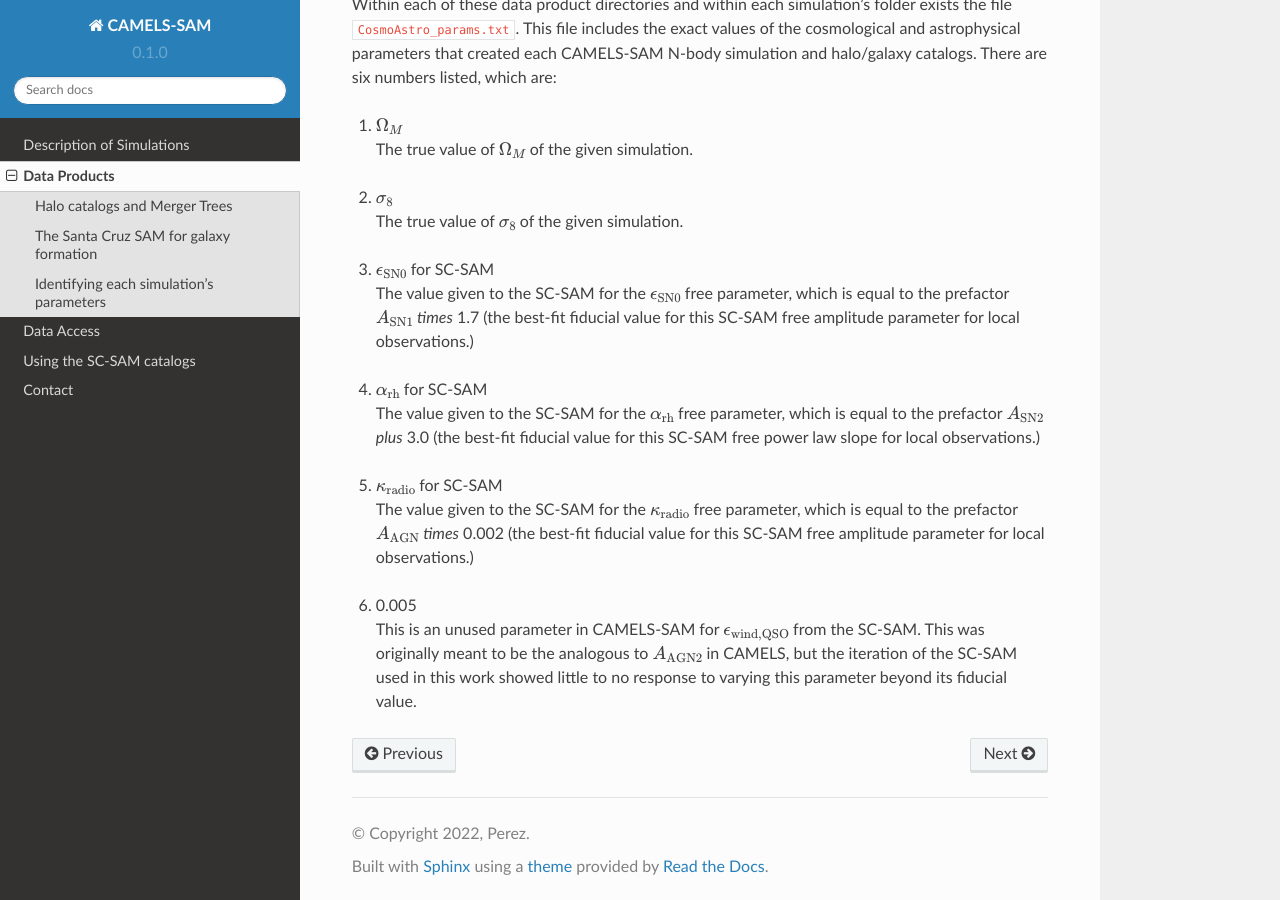
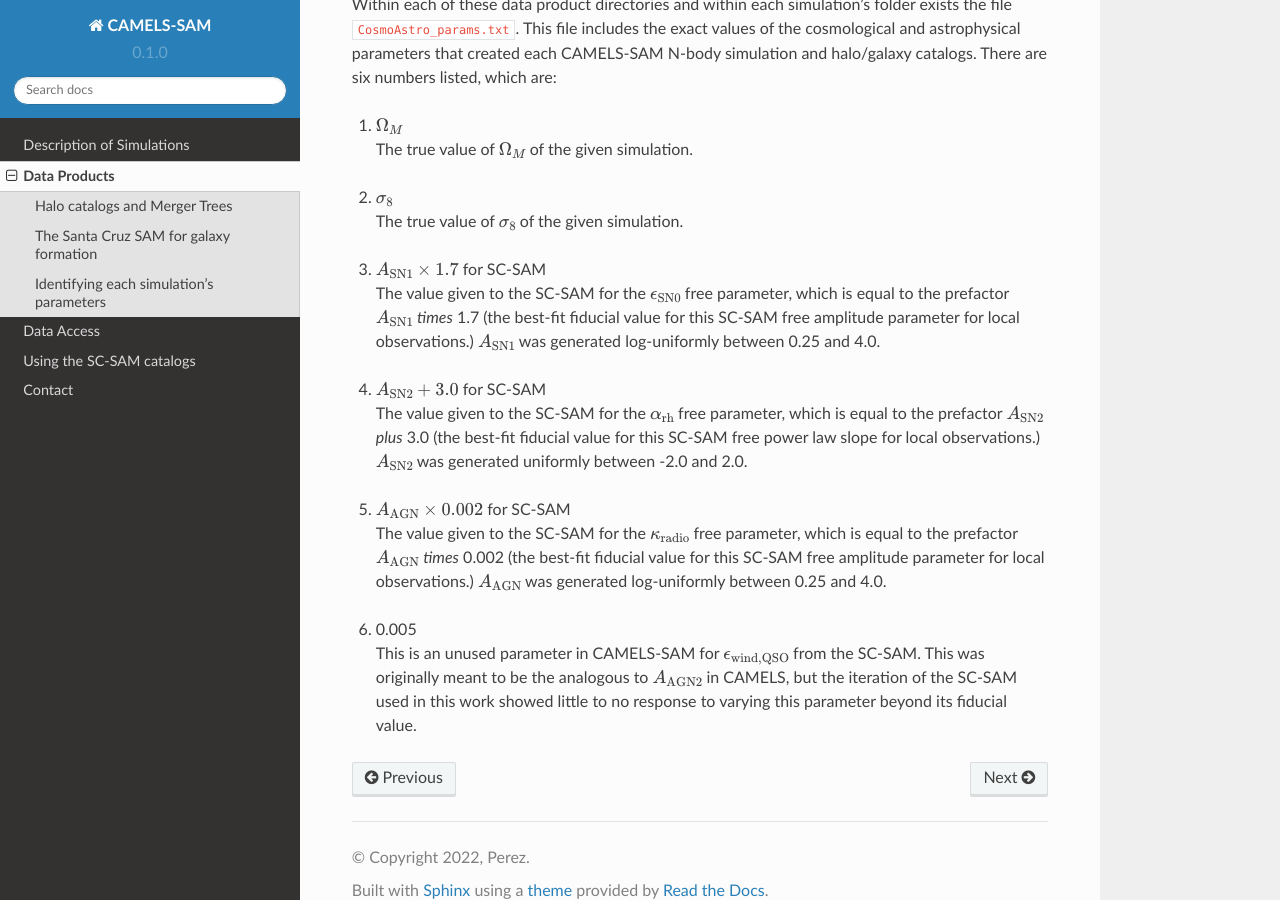
Before and after one commit to laperezNYC/CAMELS-SAM, a Sphinx documentation site: the page built from docs/source/dataproducts.rst, in a window 1280 px wide and 900 px high, scrolled down 919 px. Built offline with Sphinx 7.4.7 and the Read the Docs theme 2.0.0, drawn with Linux system fonts in a browser that asks for light colours.

Commit message:
Update dataproducts.rst

```diff
--- a/docs/source/dataproducts.rst
+++ b/docs/source/dataproducts.rst
@@ -189,14 +189,14 @@ Within each of these data product directories and within each simulation's folde
 #. | :math:`\sigma_{8}`
    | The true value of :math:`\sigma_{8}` of the given simulation.
 
-#. | :math:`\epsilon_{\rm SN0}` for SC-SAM
-   | The value given to the SC-SAM for the :math:`\epsilon_{\rm SN0}` free parameter, which is equal to the prefactor :math:`A_{\rm SN1}` *times* 1.7 (the best-fit fiducial value for this SC-SAM free amplitude parameter for local observations.)
+#. | :math:`A_{\rm SN1} \times 1.7` for SC-SAM
+   | The value given to the SC-SAM for the :math:`\epsilon_{\rm SN0}` free parameter, which is equal to the prefactor :math:`A_{\rm SN1}` *times* 1.7 (the best-fit fiducial value for this SC-SAM free amplitude parameter for local observations.) :math:`A_{\rm SN1}` was generated log-uniformly between 0.25 and 4.0.
 
-#. | :math:`\alpha_{\rm rh}` for SC-SAM
-   | The value given to the SC-SAM for the :math:`\alpha_{\rm rh}` free parameter, which is equal to the prefactor :math:`A_{\rm SN2}` *plus* 3.0 (the best-fit fiducial value for this SC-SAM free power law slope for local observations.)
+#. | :math:`A_{\rm SN2} + 3.0` for SC-SAM
+   | The value given to the SC-SAM for the :math:`\alpha_{\rm rh}` free parameter, which is equal to the prefactor :math:`A_{\rm SN2}` *plus* 3.0 (the best-fit fiducial value for this SC-SAM free power law slope for local observations.) :math:`A_{\rm SN2}` was generated uniformly between -2.0 and 2.0.
 
-#. | :math:`\kappa_{\rm radio}` for SC-SAM
-   | The value given to the SC-SAM for the :math:`\kappa_{\rm radio}` free parameter, which is equal to the prefactor :math:`A_{\rm AGN}` *times* 0.002 (the best-fit fiducial value for this SC-SAM free amplitude parameter for local observations.)
+#. | :math:`A_{\rm AGN} \times 0.002` for SC-SAM
+   | The value given to the SC-SAM for the :math:`\kappa_{\rm radio}` free parameter, which is equal to the prefactor :math:`A_{\rm AGN}` *times* 0.002 (the best-fit fiducial value for this SC-SAM free amplitude parameter for local observations.) :math:`A_{\rm AGN}` was generated log-uniformly between 0.25 and 4.0.
 
 #. | 0.005
    | This is an unused parameter in CAMELS-SAM for :math:`\epsilon_{\rm wind, QSO}` from the SC-SAM. This was originally meant to be the analogous to :math:`A_{\rm AGN2}` in CAMELS, but the iteration of the SC-SAM used in this work showed little to no response to varying this parameter beyond its fiducial value.
```
